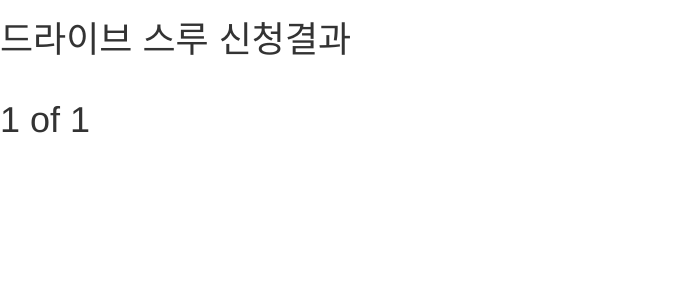
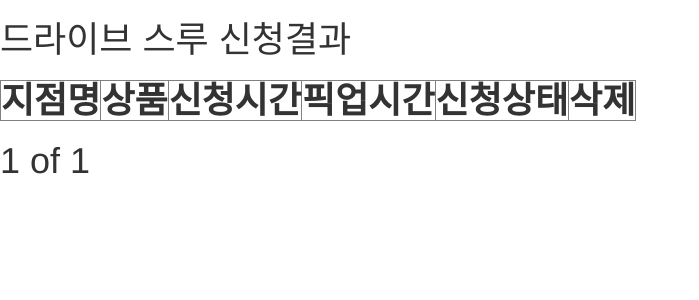
Before and after one commit to leecrossun/hackathon-lotteoff-python-django-2020, a Django app: page /driveThru/ in a window 1280 px wide. Shown: the part 80-380 px from the top of the page, without its empty margins (0-699 px from the left). Run offline with Django 3.2, Linux system fonts and the light colour scheme; a user stored in the database is signed in; data comes from the database, SQL or seed files in the repository; both versions use the stored data as it was after the commit; lists and menus that the app fills with data are empty; some libraries are stand-ins or nearby versions.

Commit message:
표추가

```diff
--- a/cart/templates/cart.html
+++ b/cart/templates/cart.html
@@ -118,6 +118,7 @@
             </table>
             <div class="mx-auto">
                 <a href="{%url 'shop:allProdCat'%}" class="btn btn-secondary btn-block my_custom_button">쇼핑 계속하기</a>
+                <a href="{% url 'new' %}" class="btn btn-secondary btn-block my_custom_button">드라이브 스루 신청하기</a>
             </div>
         </div>
     </div>
--- a/driveApp/templates/driveThru.html
+++ b/driveApp/templates/driveThru.html
@@ -4,25 +4,35 @@
 
 <h1>드라이브 스루 신청결과<h1>
         <div>
+            <table border="1">
+                <th>지점명</th>
+                <th>상품</th>
+                <th>신청시간</th>
+                <th>픽업시간</th>
+                <th>신청상태</th>
+                <th>삭제</th>
                 {% for post in posts %}
                 <div style="border: 1px solid black;">
-                <p>{{post.shop}}</p>
-                <p>{{post.items}}</p>
-                <p>{{post.pick_date}}</p>
-                <p>{{post.pub_date}}</p>
+                    <tr>
+                        <td>{{post.shop}}</td>
+                        <td>{{post.items}}</td>
+                        <td>{{post.pick_date}}</td>
+                        <td>{{post.pub_date}}</td>
                         <!-- 픽업 준비 상황 (신청완료 = 0 (디폴트) / 상품준비중 = 1 / 준비완료, 픽업대기 = 2 / 픽업완료 = 3) -->
                         {%if post.state == 0%}
-                <p>신청완료(대기중)</p>
+                        <td>신청완료(대기중)</td>
                         {%elif post.state == 1%}
-                <p>상품 준비중</p>
+                        <td>상품 준비중</td>
                         {%elif post.state == 2%}
-                <p>픽업대기</p>
+                        <td>픽업대기</td>
                         {% else %}
-                <p>픽업완료</p>
+                        <td>픽업완료</td>
                         {% endif %}
-                <a class="btn" href = "{% url 'delete' post.id %}"> 삭제 </a><br><br>
+                        <td><a class="btn" href="{% url 'delete' post.id %}"> 삭제 </a></td>
+                    </tr>
                 </div>
                 {% endfor %}
+            </table>
         </div>
 
         <!--페이지네이션-->
--- a/driveApp/views.py
+++ b/driveApp/views.py
@@ -23,6 +23,7 @@ def driveThru(request):
     return render(request, 'driveThru.html', {'form':form, 'posts':posts})
 
 def new(request):
+
     return render(request, 'new.html')
 
 def delete (request, pk):
```
Also changed, not shown: driveApp/templates/new.html (+7 -1 lines), db.sqlite3, static/media/product/당근.JPG (added). Lines whose indentation alone changed are shown as unchanged.
